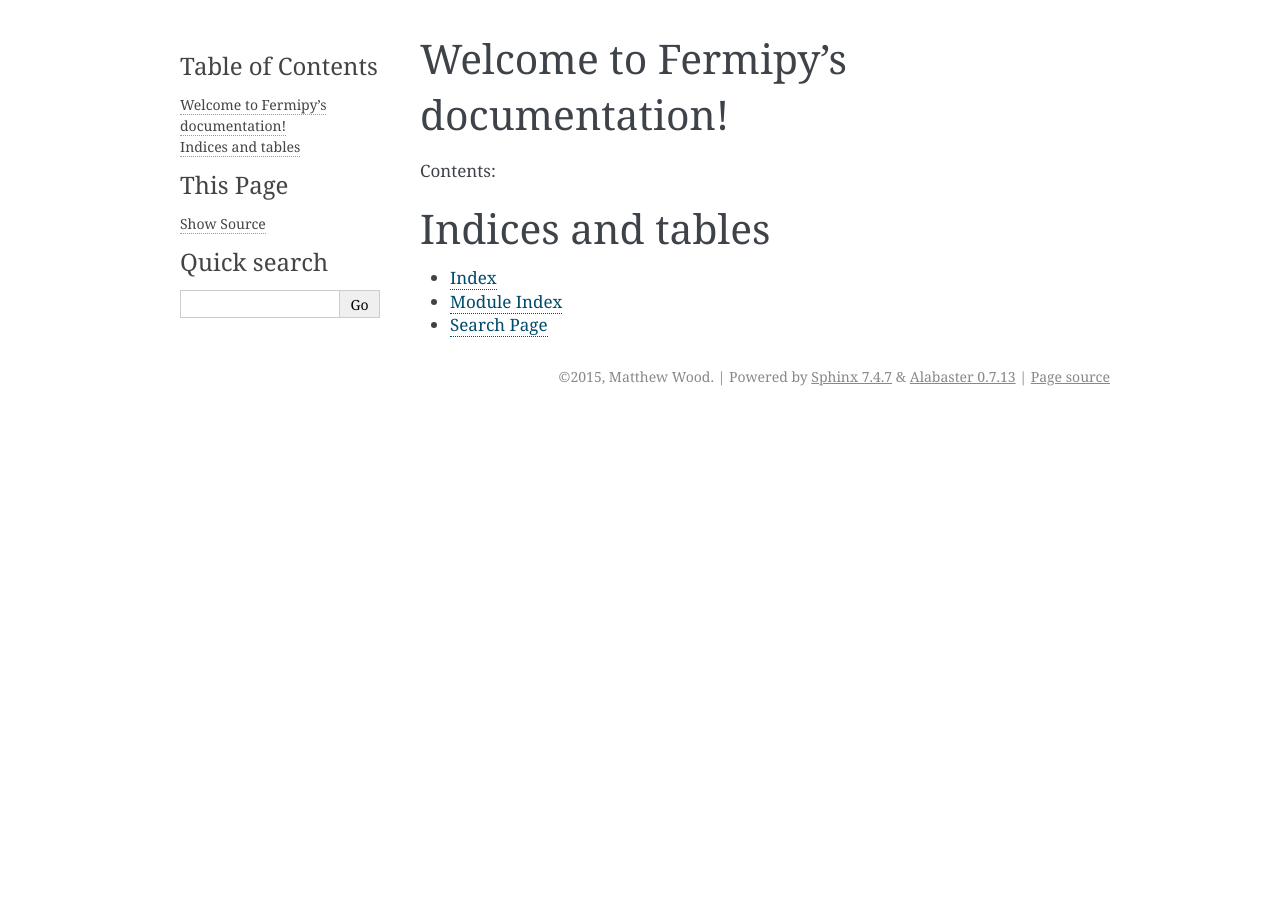
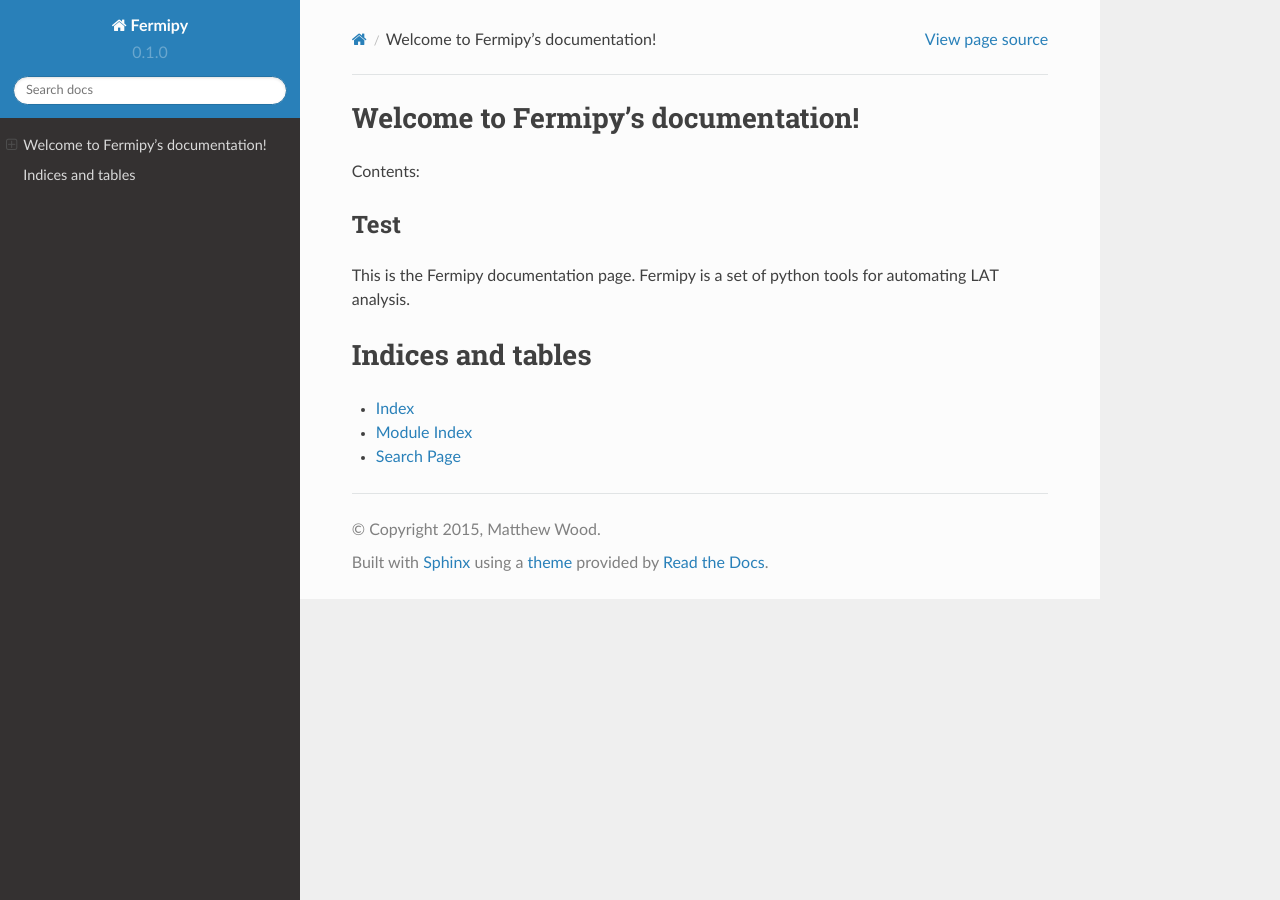
Before and after one commit to fermiPy/fermipy, a Sphinx documentation site: the page built from docs/index.rst, in a window 1280 px wide. Built offline with Sphinx 7.4.7 and the Read the Docs theme 2.0.0, drawn with Linux system fonts in a browser that asks for light colours.

Commit message:
Changing sphinx theme.

```diff
--- a/docs/conf.py
+++ b/docs/conf.py
@@ -110,7 +110,7 @@
 
 # The theme to use for HTML and HTML Help pages.  See the documentation for
 # a list of builtin themes.
-html_theme = 'alabaster'
+html_theme = 'sphinx_rtd_theme'
 
 # Theme options are theme-specific and customize the look and feel of a theme
 # further.  For a list of options available for each theme, see the
--- a/docs/index.rst
+++ b/docs/index.rst
@@ -11,6 +11,13 @@
 .. toctree::
    :maxdepth: 2
 
+##################################
+Test
+##################################
+
+This is the Fermipy documentation page.  Fermipy is a set of python tools for
+automating LAT analysis.
+
 
 
 Indices and tables
```
